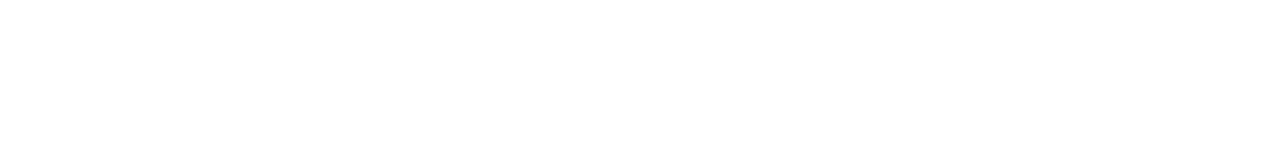
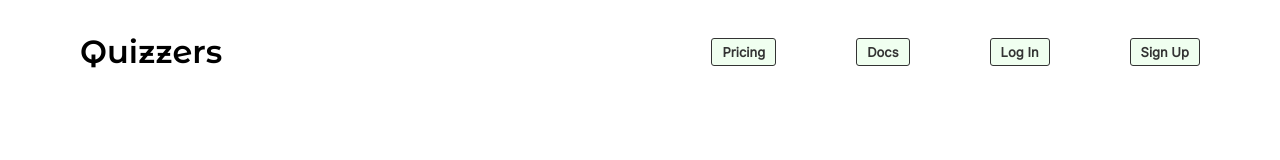
Before and after one commit to abid365/Quizers, a plain HTML site: page index.html in a window 1280 px wide. Drawn offline with Linux system fonts and the light colour scheme.

Commit message:
second commit

```diff
--- a/indexd.html
+++ b/index.html
@@ -6,9 +6,18 @@
     <meta name="viewport" content="width=device-width, initial-scale=1.0">
     <link rel="shortcut icon" href="favicon.ico" type="image/x-icon">
     <link rel="stylesheet" href="styles/design.css">
+    <link rel="stylesheet" href="styles/buttons&cards.css">
     <title>Quizers</title>
 </head>
 <body>
-
+    <header>
+        <h3>Quizzers</h3>
+        <ul>
+            <li>Pricing</li>
+            <li>Docs</li>
+            <li class="primary-btn"><a class="btn" href="#login.html">Log In</a></li>
+            <li class="secondary-btn"><a class="btn" href="#signup.html">Sign Up</a> </li>
+        </ul>
+    </header>
 </body>
 </html>
--- /dev/null
+++ b/styles/buttons&cards.css
@@ -0,0 +1,4 @@
+.btn{
+    text-decoration: none;
+    color: #333;
+}
--- a/styles/design.css
+++ b/styles/design.css
@@ -0,0 +1,42 @@
+@import url('https://fonts.googleapis.com/css2?family=Montserrat+Alternates:wght@600&display=swap');
+
+/* font-family: 'Montserrat Alternates', sans-serif; */
+
+@import url('https://fonts.googleapis.com/css2?family=Inter&display=swap');
+/* font-family: 'Inter', sans-serif; */
+
+body{
+    margin: auto 5rem;
+}
+
+header{
+    display: flex;
+    justify-content: space-between;
+    align-items: center;
+}
+
+header>h3{
+    font-family: 'Montserrat Alternates', sans-serif;
+    font-size: 2rem;
+}
+
+header ul{
+    display: flex;
+    flex-direction: row;
+    font-family: 'Inter', sans-serif;
+    font-size: 13px;
+    /* text-decoration: none; */
+    gap: 10vh;
+}
+
+header>ul>li{
+
+    list-style: none;
+    text-decoration: none;
+    padding: 5px 10px;
+    border: 1px solid #333;
+    border-radius: 3px;
+    background-color: #f0fff0;
+    font-weight: 600;
+    color: #333;
+}
```
